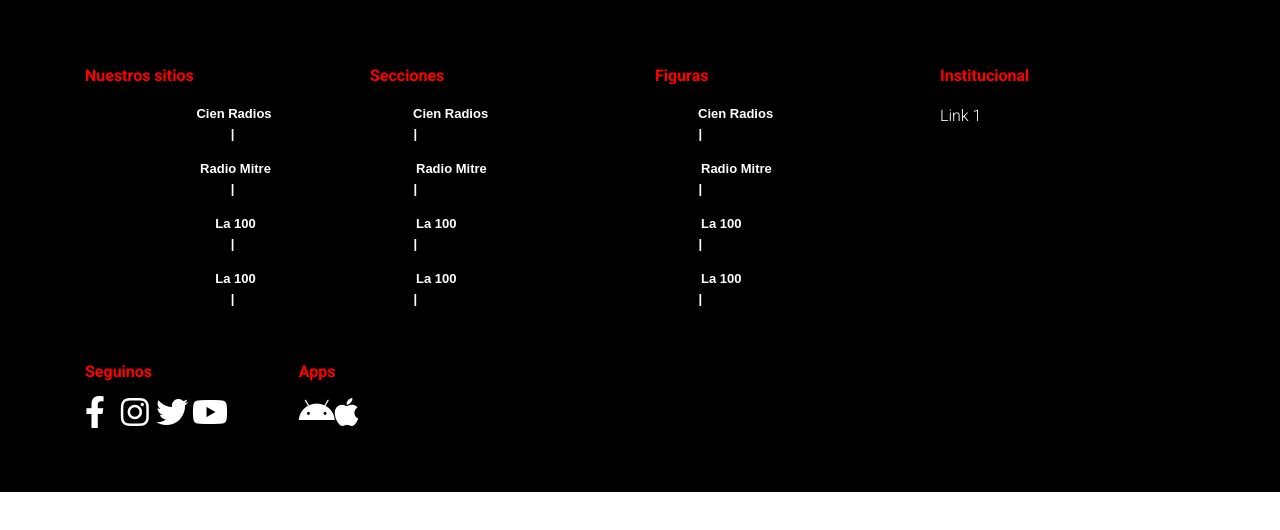
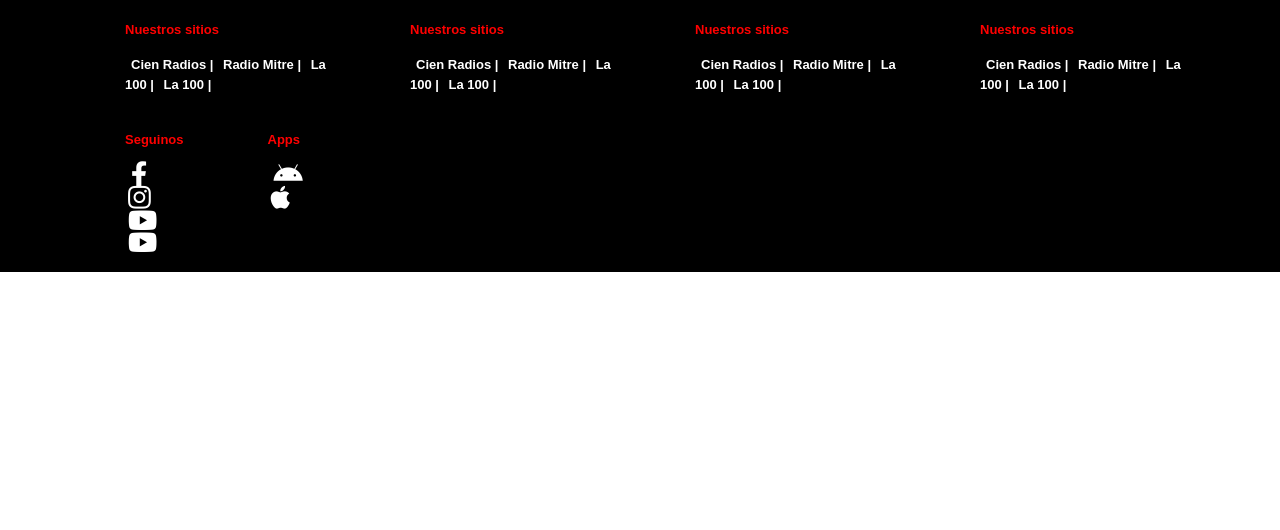
Before and after one commit to cristian16b/react-footer, a React (Create React App) app: page / in a window 1280 px wide. Shown: the top 530 px of the page. Built offline with nearby package versions, Linux system fonts and the light colour scheme.

Commit message:
Se modifica el padding

```diff
--- a/src/Footer/Footer.css
+++ b/src/Footer/Footer.css
@@ -23,15 +23,10 @@
 }
 
 .padding-general {
-    padding-bottom: 5%;
-    padding-top: 5%;
-    padding-left: 3%;
-    padding-right: 3%;
-}
-
-
-.padding-texto-columna {
-    padding-left: 5%;
+    padding-bottom: 0%;
+    padding-top: 0%;
+    padding-left: 0%;
+    padding-right: 0%;
 }
 
 #lista1 {
@@ -56,3 +51,8 @@
 	color:black;
 	background-color:lightgray;
 }
+
+
+.margin-general {
+    margin: 0;
+}
--- a/src/Footer/Footer.js
+++ b/src/Footer/Footer.js
@@ -5,7 +5,7 @@
     // <!-- Footer -->
     <footer className="fondo">
       {/* <!-- Footer Links --> */}
-      <div className="container padding-general">
+      <div className="container padding-general marging-general">
         {/* <!-- Grid row --> */}
         <div className="row">
           {/* <!-- Grid column --> */}
@@ -31,80 +31,71 @@
 const primeraColumna = () => {
   return(
     <div className="col-lg-3">
-      <div className="row">
-        <div className="col-md-8 col-lg-8 text-left">
+      <div className="row" align="left">
+        <div className="col-md-12 col-lg-12  text-left" align="left">
+          <ul id="lista1" >
+              <li>
               <p className="titulo">Nuestros sitios</p>
-        </div>
-      </div>
-      <div className="row">
-        <div className="col-md-12 col-lg-12">
-          {/* <div className="row">
-
-
-            <a className="enlace-footer" href="#!">Mía FM</a><p className="separador">&nbsp;|&nbsp;</p>
-          </div> */}
-          <ul id="lista1">
-             <li>
-                <a className="enlace-footer" href="#!">Cien Radios</a><p className="separador">&nbsp;|&nbsp;</p>
               </li>
               <li>
-                <a className="enlace-footer" href="#!">Radio Mitre</a><p className="separador">&nbsp;|&nbsp;</p>
+                  <a className="enlace-footer" href="#!">Cien Radios</a><span class="separador"> | </span>
               </li>
               <li>
-                <a className="enlace-footer" href="#!">La 100</a><p className="separador">&nbsp;|&nbsp;</p>
+                  <a className="enlace-footer" href="#!">Radio Mitre</a><span class="separador"> | </span>
               </li>
               <li>
-                <a className="enlace-footer" href="#!">La 100</a><p className="separador">&nbsp;|&nbsp;</p>
+                  <a className="enlace-footer" href="#!">La 100</a><span class="separador"> | </span>
+              </li>
+              <li>
+                  <a className="enlace-footer" href="#!">La 100</a><span class="separador"> | </span>
               </li>
           </ul>
         </div>
       </div>
       <div className="row">
-        <div className="col-md-9 col-lg-9 text-left">
+        <div className="col-md-6 col-lg-6  text-left" align="left">
+          <ul id="lista1" >
+              <li>
               <p className="titulo">Seguinos</p>
-        </div>
-        <div className="col-md-3 col-lg-3 text-left">
-          <p className="titulo">Apps</p>
-        </div>
-      </div>
-      <div className="row">
-        <div className="col-md-9 col-lg-9">
-          <div className="row">
-            <div class="col-lg-2">
+              </li>
+              <li>
                 <a class="fb-ic">
                   <i class="fab fa-facebook-f fa-lg white-text mr-md-5 mr-3 fa-2x"> </i>
                 </a>
-            </div>
-            <div class="col-lg-2">
+              </li>
+              <li>
                 <a class="ins-ic">
                   <i class="fab fa-instagram fa-lg white-text mr-md-5 mr-3 fa-2x"> </i>
                 </a>
-            </div>
-            <div class="col-lg-2">
-              <a class="tw-ic">
-                <i class="fab fa-twitter fa-lg white-text mr-md-5 mr-3 fa-2x"> </i>
-              </a>
-            </div>
-            <div class="col-lg-2">
+              </li>
+              <li>
                 <a class="tw-ic">
                   <i class="fab fa-youtube fa-lg white-text mr-md-5 mr-3 fa-2x"></i>
                 </a>
+              </li>
+              <li>
+                <a class="tw-ic">
+                  <i class="fab fa-youtube fa-lg white-text mr-md-5 mr-3 fa-2x"></i>
+                </a>
+              </li>
+          </ul>
         </div>
-          </div>
-        </div>
-      <div className="col-md-3 col-lg-3">
-        <div className="row">
-          <div class="col-lg-6">
+        <div className="col-md-6 col-lg-6  text-left" align="left">
+          <ul id="lista1" >
+              <li>
+                <p className="titulo">Apps</p>
+              </li>
+              <li>
                   <a class="fb-ic">
                   <i class="fab fa-android fa-lg white-text mr-md-5 mr-3 fa-2x"></i>
                 </a>
-          </div>
-          <div class="col-lg-6">
+              </li>
+              <li>
                   <a class="fb-ic">
                   <i class="fab fa-apple fa-lg white-text mr-md-5 mr-3 fa-2x"></i>
                 </a>
-          </div>
-        </div>
+              </li>
+          </ul>
         </div>
       </div>
     </div>
@@ -113,28 +104,24 @@
 
 const segundaColumna = ()  => {
   return(
-    <div className="col-md-3 text-left">
-    {/* <!-- Links --> */}
-      <p className="titulo">Secciones</p>
-      <div className="row">
-        <div className="col-md-12 col-lg-12">
-          {/* <div className="row">
-
-
-            <a className="enlace-footer" href="#!">Mía FM</a><p className="separador">&nbsp;|&nbsp;</p>
-          </div> */}
-          <ul id="lista1">
+    <div className="col-lg-3">
+      <div className="row" align="left">
+        <div className="col-md-12 col-lg-12  text-left" align="left">
+          <ul id="lista1" >
               <li>
-                <a className="enlace-footer" href="#!">Cien Radios</a><p className="separador">&nbsp;|&nbsp;</p>
+              <p className="titulo">Nuestros sitios</p>
               </li>
               <li>
-                <a className="enlace-footer" href="#!">Radio Mitre</a><p className="separador">&nbsp;|&nbsp;</p>
+                  <a className="enlace-footer" href="#!">Cien Radios</a><span class="separador"> | </span>
               </li>
               <li>
-                <a className="enlace-footer" href="#!">La 100</a><p className="separador">&nbsp;|&nbsp;</p>
+                  <a className="enlace-footer" href="#!">Radio Mitre</a><span class="separador"> | </span>
               </li>
               <li>
-                <a className="enlace-footer" href="#!">La 100</a><p className="separador">&nbsp;|&nbsp;</p>
+                  <a className="enlace-footer" href="#!">La 100</a><span class="separador"> | </span>
+              </li>
+              <li>
+                  <a className="enlace-footer" href="#!">La 100</a><span class="separador"> | </span>
               </li>
           </ul>
         </div>
@@ -145,28 +132,24 @@
 
 const terceraColumna = () => {
   return (
-    <div className="col-md-3 text-left">
-      {/* <!-- Links --> */}
-      <p className="titulo">Figuras</p>
-      <div className="row">
-        <div className="col-md-12 col-lg-12">
-          {/* <div className="row">
-
-
-            <a className="enlace-footer" href="#!">Mía FM</a><p className="separador">&nbsp;|&nbsp;</p>
-          </div> */}
-          <ul id="lista1">
+    <div className="col-lg-3">
+    <div className="row" align="left">
+      <div className="col-md-12 col-lg-12  text-left" align="left">
+        <ul id="lista1" >
             <li>
-                <a className="enlace-footer" href="#!">Cien Radios</a><p className="separador">&nbsp;|&nbsp;</p>
+            <p className="titulo">Nuestros sitios</p>
             </li>
             <li>
-                <a className="enlace-footer" href="#!">Radio Mitre</a><p className="separador">&nbsp;|&nbsp;</p>
+                <a className="enlace-footer" href="#!">Cien Radios</a><span class="separador"> | </span>
             </li>
             <li>
-                <a className="enlace-footer" href="#!">La 100</a><p className="separador">&nbsp;|&nbsp;</p>
+                <a className="enlace-footer" href="#!">Radio Mitre</a><span class="separador"> | </span>
             </li>
             <li>
-                <a className="enlace-footer" href="#!">La 100</a><p className="separador">&nbsp;|&nbsp;</p>
+                <a className="enlace-footer" href="#!">La 100</a><span class="separador"> | </span>
+            </li>
+            <li>
+                <a className="enlace-footer" href="#!">La 100</a><span class="separador"> | </span>
             </li>
         </ul>
       </div>
@@ -177,14 +160,28 @@
 
 const cuartaColumna = () => {
   return(
-    <div className="col-md-3 text-left">
-    {/* <!-- Links --> */}
-      <p className="titulo">Institucional</p>
-      <ul className="list-unstyled">
+    <div className="col-lg-3">
+    <div className="row" align="left">
+      <div className="col-md-12 col-lg-12  text-left" align="left">
+        <ul id="lista1" >
             <li>
-          <a className="enlace-footer" href="#!">Link 1</a>
+            <p className="titulo">Nuestros sitios</p>
+            </li>
+            <li>
+                <a className="enlace-footer" href="#!">Cien Radios</a><span class="separador"> | </span>
+            </li>
+            <li>
+                <a className="enlace-footer" href="#!">Radio Mitre</a><span class="separador"> | </span>
+            </li>
+            <li>
+                <a className="enlace-footer" href="#!">La 100</a><span class="separador"> | </span>
+            </li>
+            <li>
+                <a className="enlace-footer" href="#!">La 100</a><span class="separador"> | </span>
             </li>
         </ul>
+      </div>
+    </div>
   </div>
   )
 }
```
Also changed, not shown: 1 other file (tests, documents, lock files or other folders). Lines whose indentation alone changed are shown as unchanged.
